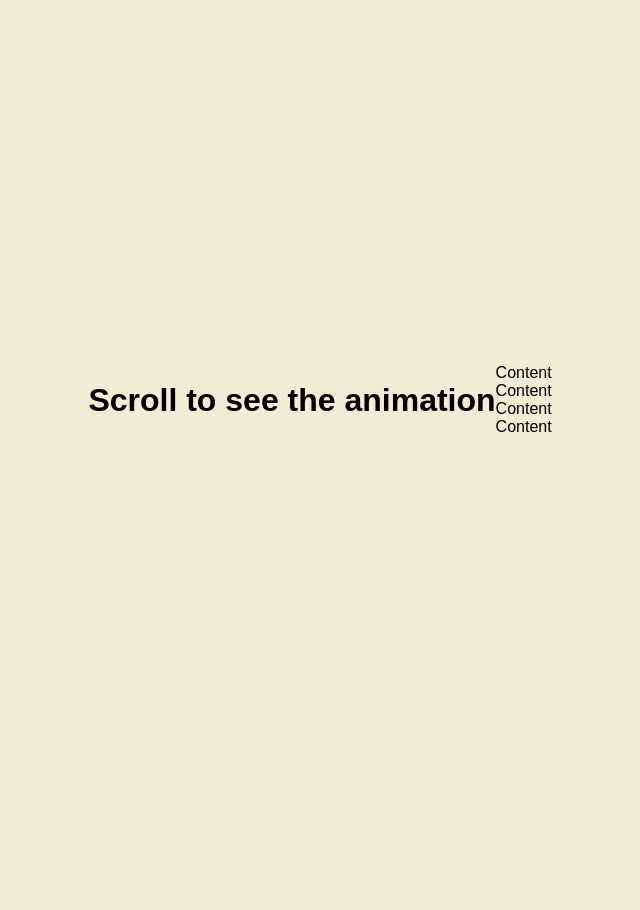
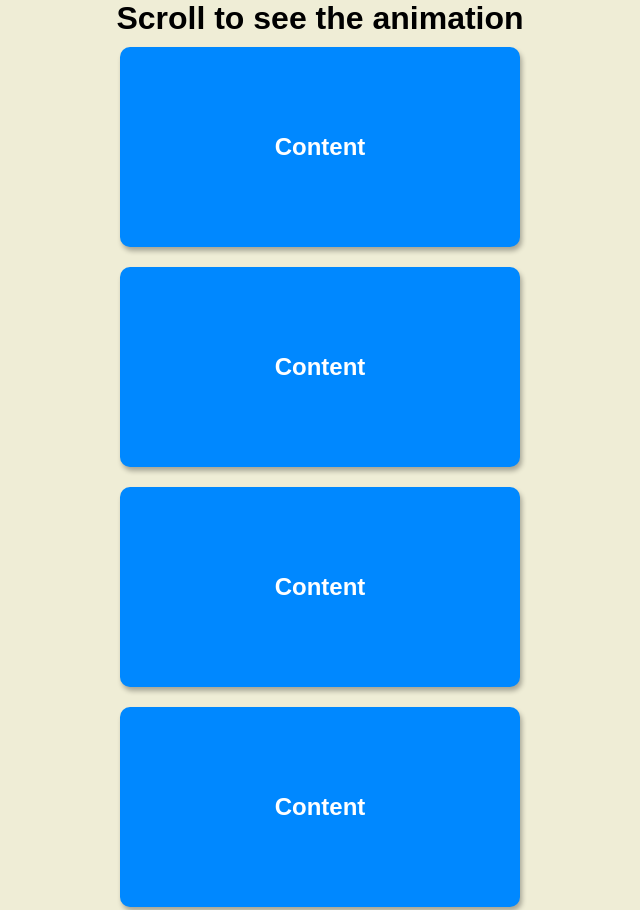
Before and after one commit to the-phoenix-coder/6-50JS, a plain HTML site: page Scroll-animation/index.html in a window 1280 px wide. Shown: the top 910 px of the page, without its empty margins (320-960 px from the left). Before the commit the page ends 800 px from the top, so only its background shows below. Drawn offline with Linux system fonts and the light colour scheme.

Commit message:
I just finished the 6th day of 50 days javascript challenge

```diff
--- a/Scroll-animation/index.html
+++ b/Scroll-animation/index.html
@@ -5,16 +5,57 @@
     <meta http-equiv="X-UA-Compatible" content="IE=edge">
     <meta name="viewport" content="width=device-width, initial-scale=1.0">
     <link rel="stylesheet" href="style.css">
-    <title>Hidden Search Widget</title>
+    <title>Scroll Animation</title>
 </head>
 <body>
     <h1>Scroll to see the animation</h1>
-    <div class="container">
-        <div>Content</div>
-        <div>Content</div>
-        <div>Content</div>
-        <div>Content</div>
-    </div>
+    <div class="box"><h2>Content</h2></div>
+    <div class="box"><h2>Content</h2></div>
+    <div class="box"><h2>Content</h2></div>
+    <div class="box"><h2>Content</h2></div>
+    <div class="box"><h2>Content</h2></div>
+    <div class="box"><h2>Content</h2></div>
+    <div class="box"><h2>Content</h2></div>
+    <div class="box"><h2>Content</h2></div>
+    <div class="box"><h2>Content</h2></div>
+    <div class="box"><h2>Content</h2></div>
+    <div class="box"><h2>Content</h2></div>
+    <div class="box"><h2>Content</h2></div>
+    <div class="box"><h2>Content</h2></div>
+    <div class="box"><h2>Content</h2></div>
+    <div class="box"><h2>Content</h2></div>
+    <div class="box"><h2>Content</h2></div>
+    <div class="box"><h2>Content</h2></div>
+    <div class="box"><h2>Content</h2></div>
+    <div class="box"><h2>Content</h2></div>
+    <div class="box"><h2>Content</h2></div>
+    <div class="box"><h2>Content</h2></div>
+    <div class="box"><h2>Content</h2></div>
+    <div class="box"><h2>Content</h2></div>
+    <div class="box"><h2>Content</h2></div>
+    <div class="box"><h2>Content</h2></div>
+    <div class="box"><h2>Content</h2></div>
+    <div class="box"><h2>Content</h2></div>
+    <div class="box"><h2>Content</h2></div>
+    <div class="box"><h2>Content</h2></div>
+    <div class="box"><h2>Content</h2></div>
+    <div class="box"><h2>Content</h2></div>
+    <div class="box"><h2>Content</h2></div>
+    <div class="box"><h2>Content</h2></div>
+    <div class="box"><h2>Content</h2></div>
+    <div class="box"><h2>Content</h2></div>
+    <div class="box"><h2>Content</h2></div>
+    <div class="box"><h2>Content</h2></div>
+    <div class="box"><h2>Content</h2></div>
+    <div class="box"><h2>Content</h2></div>
+    <div class="box"><h2>Content</h2></div>
+    <div class="box"><h2>Content</h2></div>
+    <div class="box"><h2>Content</h2></div>
+    <div class="box"><h2>Content</h2></div>
+    <div class="box"><h2>Content</h2></div>
+    <div class="box"><h2>Content</h2></div>
+    <div class="box"><h2>Content</h2></div>
+    <div class="box"><h2>Content</h2></div>
     <script src="main.js"></script>
 </body>
 </html>
--- a/Scroll-animation/main.js
+++ b/Scroll-animation/main.js
@@ -0,0 +1,22 @@
+const boxs = document.querySelectorAll('.box')
+
+window.addEventListener('scroll', checkBoxes)
+
+checkBoxes()
+
+function checkBoxes()
+{
+    const depth_range = window.innerHeight
+
+    boxs.forEach(box =>
+    {
+        const box_top = box.getBoundingClientRect().top
+        if (box_top < depth_range)
+        {
+            box.classList.add('show')
+        } else
+        {
+            box.classList.remove('show')
+        }
+    })
+}
--- a/Scroll-animation/style.css
+++ b/Scroll-animation/style.css
@@ -8,9 +8,50 @@
 }
 body {
     background-color: #EFEDD6;
-    height: 100vh;
-    overflow: hidden;
+    overflow-x: hidden;
     display: flex;
+    flex-direction: column;
     justify-content: center;
     align-items: center;
 }
+.box {
+    background-color: #08f;
+    color: white;
+    width: 400px;
+    height: 200px;
+    display: grid;
+    place-content: center;
+    box-shadow: 2px 4px 5px rgba(0, 0, 0, 0.3);
+    border-radius: 10px;
+    -webkit-border-radius: 10px;
+    -moz-border-radius: 10px;
+    -ms-border-radius: 10px;
+    -o-border-radius: 10px;
+    margin: 10px;
+    transition: transform .4s ease-in;
+    -webkit-transition: transform .4s ease-in;
+    -moz-transition: transform .4s ease-in;
+    -ms-transition: transform .4s ease-in;
+    -o-transition: transform .4s ease-in;
+}
+.box:nth-child(even) {
+    transform: translateX(400%);
+    -webkit-transform: translateX(400%);
+    -moz-transform: translateX(400%);
+    -ms-transform: translateX(400%);
+    -o-transform: translateX(400%);
+}
+.box:nth-child(odd) {
+    transform: translateX(-400%);
+    -webkit-transform: translateX(-400%);
+    -moz-transform: translateX(-400%);
+    -ms-transform: translateX(-400%);
+    -o-transform: translateX(-400%);
+}
+.box.show {
+    transform: translateX(0);
+    -webkit-transform: translateX(0);
+    -moz-transform: translateX(0);
+    -ms-transform: translateX(0);
+    -o-transform: translateX(0);
+}
```
